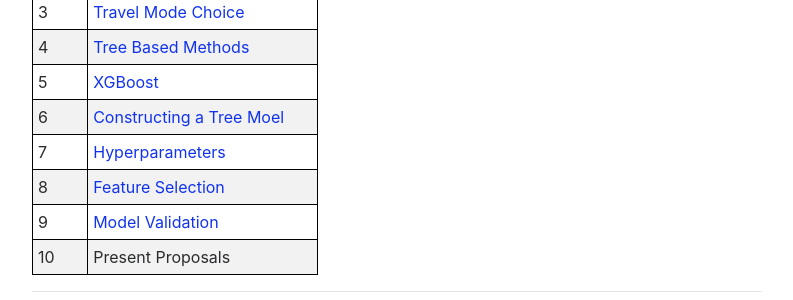
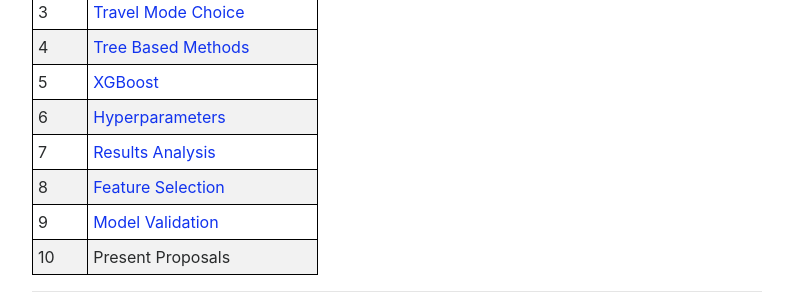
Before and after one commit to ACloninger/capstone-deloitte-travel-models, a Jekyll site: the page built from index.md, in a window 1280 px wide and 900 px high, scrolled down 1768 px. Shown: the part 153-453 px from the top of the window, without its empty margins (243-1036 px from the left). Built offline with Jekyll 4.4.1, drawn with Linux system fonts in a browser that asks for light colours; nearby versions of some CDN libraries.

Commit message:
Update index.md

```diff
--- a/index.md
+++ b/index.md
@@ -70,8 +70,8 @@ end of the quarter.
 |3|[Travel Mode Choice]({{ "/weeks/03-Data-Preparation" | absolute_url }})|
 |4|[Tree Based Methods]({{ "/weeks/04-XGBoost" | absolute_url }})|
 |5|[XGBoost]({{ "/weeks/05-Classifier-Construction" | absolute_url }})|
-|6|[Constructing a Tree Moel]({{ "/weeks/06-Hyperparameter-Tuning.md" | absolute_url }})|
-|7|[Hyperparameters]({{ "/weeks/07-Results-Analysis" | absolute_url }})|
+|6|[Hyperparameters]({{ "/weeks/06-Hyperparameter-Tuning.md" | absolute_url }})|
+|7|[Results Analysis]({{ "/weeks/07-Results-Analysis" | absolute_url }})|
 |8|[Feature Selection]({{ "/weeks/08-Hyperparameter-Optimization" | absolute_url }})|
 |9|[Model Validation]({{ "/weeks/09-Ethics-of-Mobility-Data-Collection" | absolute_url }})|
 |10|Present Proposals|
```
